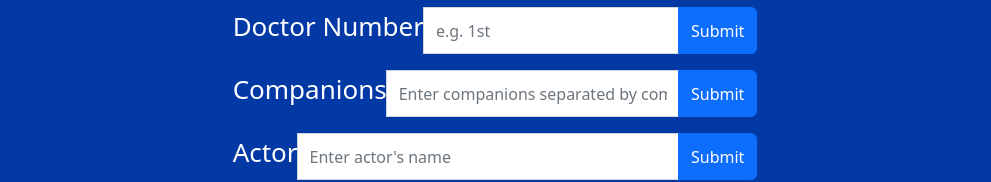
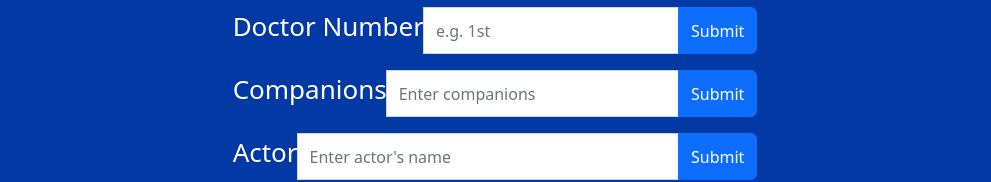
Before and after one commit to filmboyNationwide/hobbyprojectfrontend, a React (Create React App) app in the folder hobbyproject/: page /create in a window 1280 px wide. Shown: the part 492-674 px from the top of the page, without its empty margins (145-1136 px from the left). Built offline with nearby package versions, Linux system fonts and the light colour scheme.

Commit message:
HP Day 4 Tinkering

```diff
--- a/hobbyproject/src/Components/CreateForm.jsx
+++ b/hobbyproject/src/Components/CreateForm.jsx
@@ -51,7 +51,7 @@ return (
 
             <InputGroup className="mb-3" >
                 <Form.Label>Companions</Form.Label>
-                <Form.Control placeholder="Enter companions separated by commas" value={companions} onChange={e => { setCompanions(e.target.value) }} />
+                <Form.Control placeholder="Enter companions" value={companions} onChange={e => { setCompanions(e.target.value) }} />
                 <Form.Text className="text-muted">
                 </Form.Text>
                 <Button type="submit" >Submit</Button>
```
